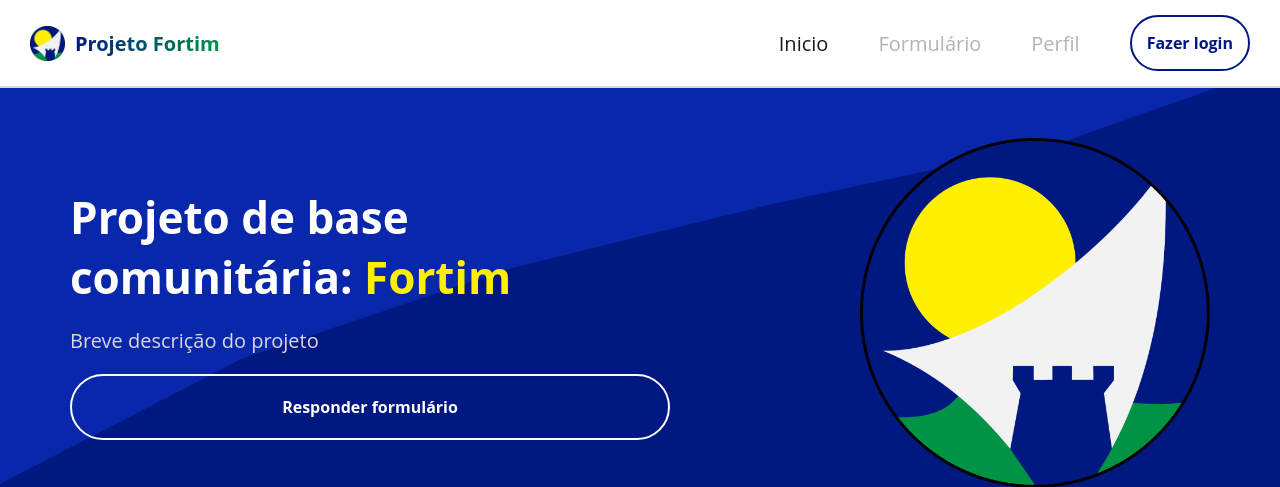
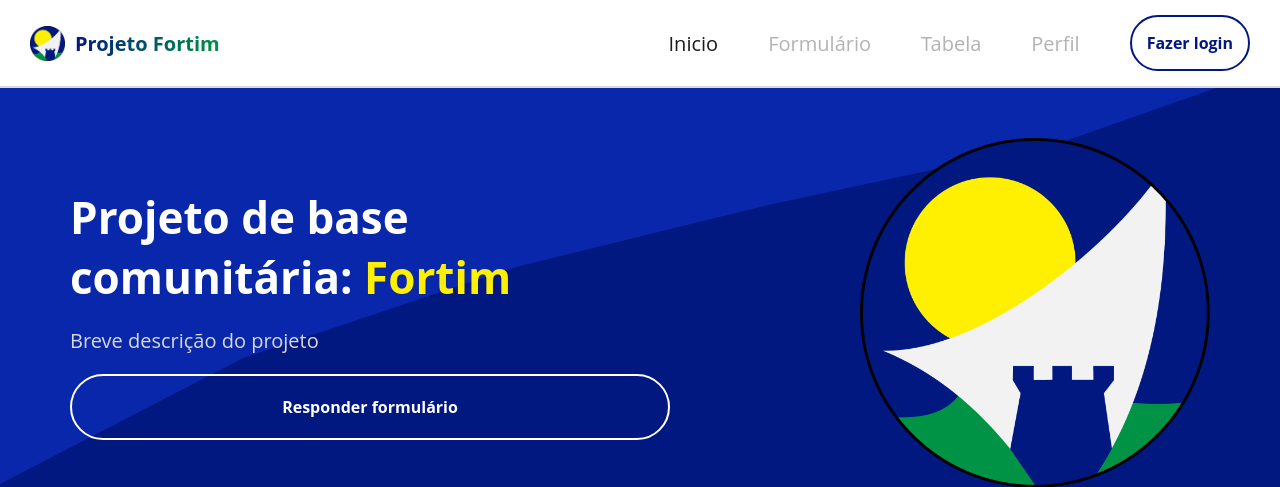
Before and after one commit to Carvalho008/Projeto-Fortim, a Django app: page / in a window 1280 px wide. Shown: the top 487 px of the page. Run offline with Django 5.2, Linux system fonts and the light colour scheme; the visitor is signed in with stand-in values (Sample User, id 1).

Commit message:
Adiciona tabela ao header

```diff
--- a/templates/formulario.html
+++ b/templates/formulario.html
@@ -28,7 +28,7 @@
             <a class="selected">Formulário</a>
 
             {% if user.is_authenticated %}
-            <!-- <a href="" class="option">Tabela</a> -->
+            <a href="/tabela" class="option">Tabela</a>
             <a href="/perfil" class="option">Perfil</a>
             {% endif %}
             <a href="/login" class="btn btn-login">Fazer login</ion-icon></a>
@@ -40,7 +40,7 @@
         <a class="selected">Formulário</a>
 
         {% if user.is_authenticated %}
-        <!-- <a href="" class="option">Tabela</a> -->
+        <a href="/tabela" class="option">Tabela</a>
         <a href="/perfil" class="option">Perfil</a>
         {% endif %}
     </div>
--- a/templates/home.html
+++ b/templates/home.html
@@ -28,7 +28,7 @@
             <a href="/formulario" class="option">Formulário</a>
 
             {% if user.is_authenticated %}
-            <!-- <a href="" class="option">Tabela</a> -->
+            <a href="/tabela" class="option">Tabela</a>
             <a href="/perfil" class="option">Perfil</a>
             {% endif %}
             <a href="/login" class="btn btn-login">Fazer login</ion-icon></a>
@@ -40,7 +40,7 @@
         <a href="/formulario" class="option">Formulário</a>
 
         {% if user.is_authenticated %}
-        <!-- <a href="" class="option">Tabela</a> -->
+        <a href="/tabela" class="option">Tabela</a>
         <a href="/perfil" class="option">Perfil</a>
         {% endif %}
     </div>
--- a/templates/login.html
+++ b/templates/login.html
@@ -28,7 +28,7 @@
             <a href="/formulario" class="option">Formulário</a>
 
             {% if user.is_authenticated %}
-            <!-- <a href="" class="option">Tabela</a> -->
+            <a href="/tabela" class="option">Tabela</a>
             <a href="/perfil" class="option">Perfil</a>
             {% endif %}
             <a class="btn btn-login">Fazer login</ion-icon></a>
@@ -40,7 +40,7 @@
         <a href="/formulario" class="option">Formulário</a>
 
         {% if user.is_authenticated %}
-        <!-- <a href="" class="option">Tabela</a> -->
+        <a href="/tabela" class="option">Tabela</a>
         <a href="/perfil" class="option">Perfil</a>
         {% endif %}
     </div>
--- a/templates/perfil.html
+++ b/templates/perfil.html
@@ -28,7 +28,7 @@
             <a href="/formulario" class="option">Formulário</a>
 
             {% if user.is_authenticated %}
-            <!-- <a href="" class="option">Tabela</a> -->
+            <a href="/tabela" class="option">Tabela</a>
             <a class="selected">Perfil</a>
             {% endif %}
             <a href="/login" class="btn btn-login">Fazer login</ion-icon></a>
@@ -39,7 +39,7 @@
         <a href="/" class="option">Inicio</a>
         <a href="/formulario" class="option">Formulário</a>
         {% if user.is_authenticated %}
-        <!-- <a href="" class="option">Tabela</a> -->
+        <a href="/tabela" class="option">Tabela</a>
         <a class="selected">Perfil</a>
         {% endif %}
     </div>
@@ -81,7 +81,7 @@
             <div class="options-container">
                 <a href="/"><ion-icon name="home"></ion-icon> Voltar para o início</a>
                 <a href="/formulario"><ion-icon name="list"></ion-icon> Ir para o formulário</a>
-                <!-- <a href="/tabela"><ion-icon name="information-circle"></ion-icon> Ir para a tabela de pesquisas</a> -->
+                <a href="/tabela"><ion-icon name="information-circle"></ion-icon> Ir para a tabela de pesquisas</a>
 
                 {% if user.is_superuser %}
                 <a href="/admin"><ion-icon name="lock"></ion-icon> Acessar o painel administrativo</a>
```
